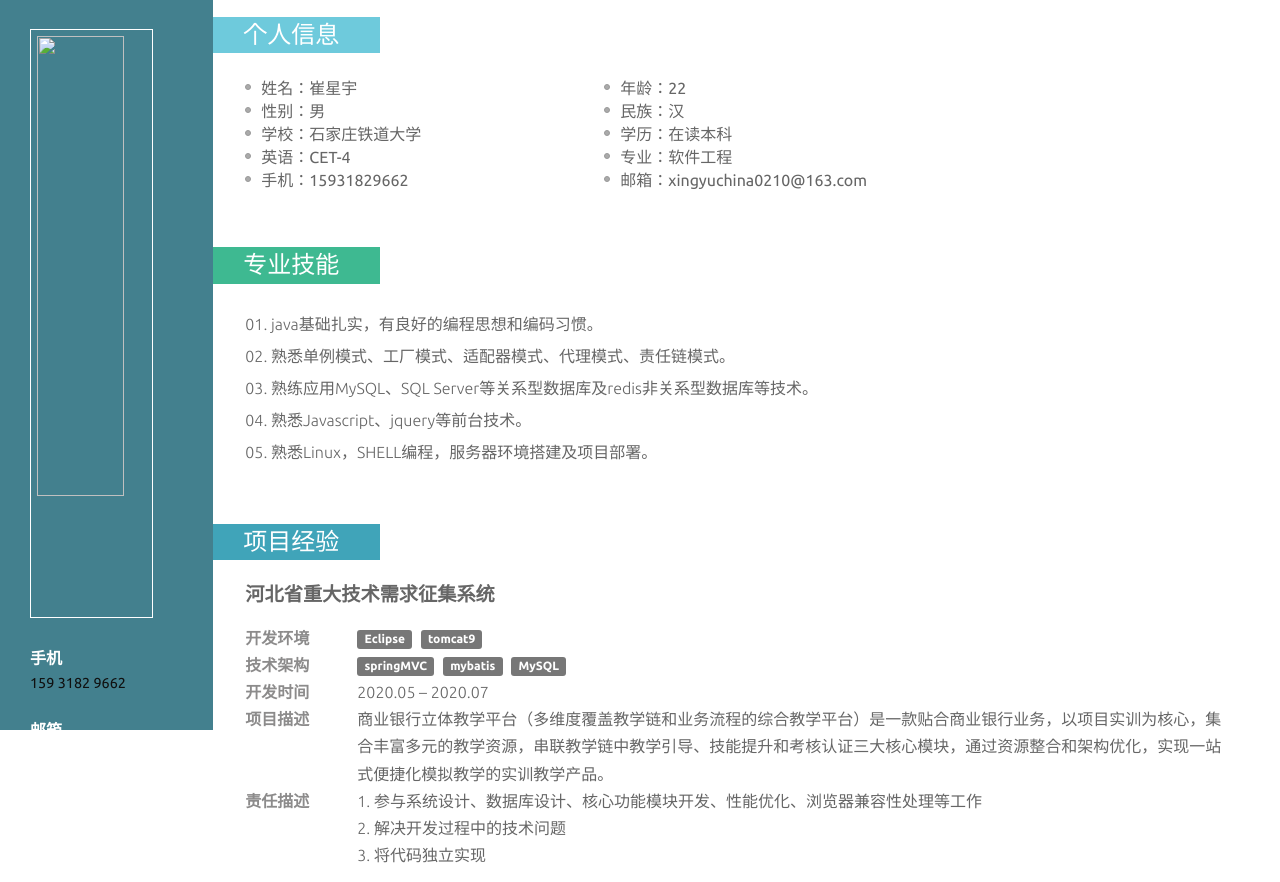
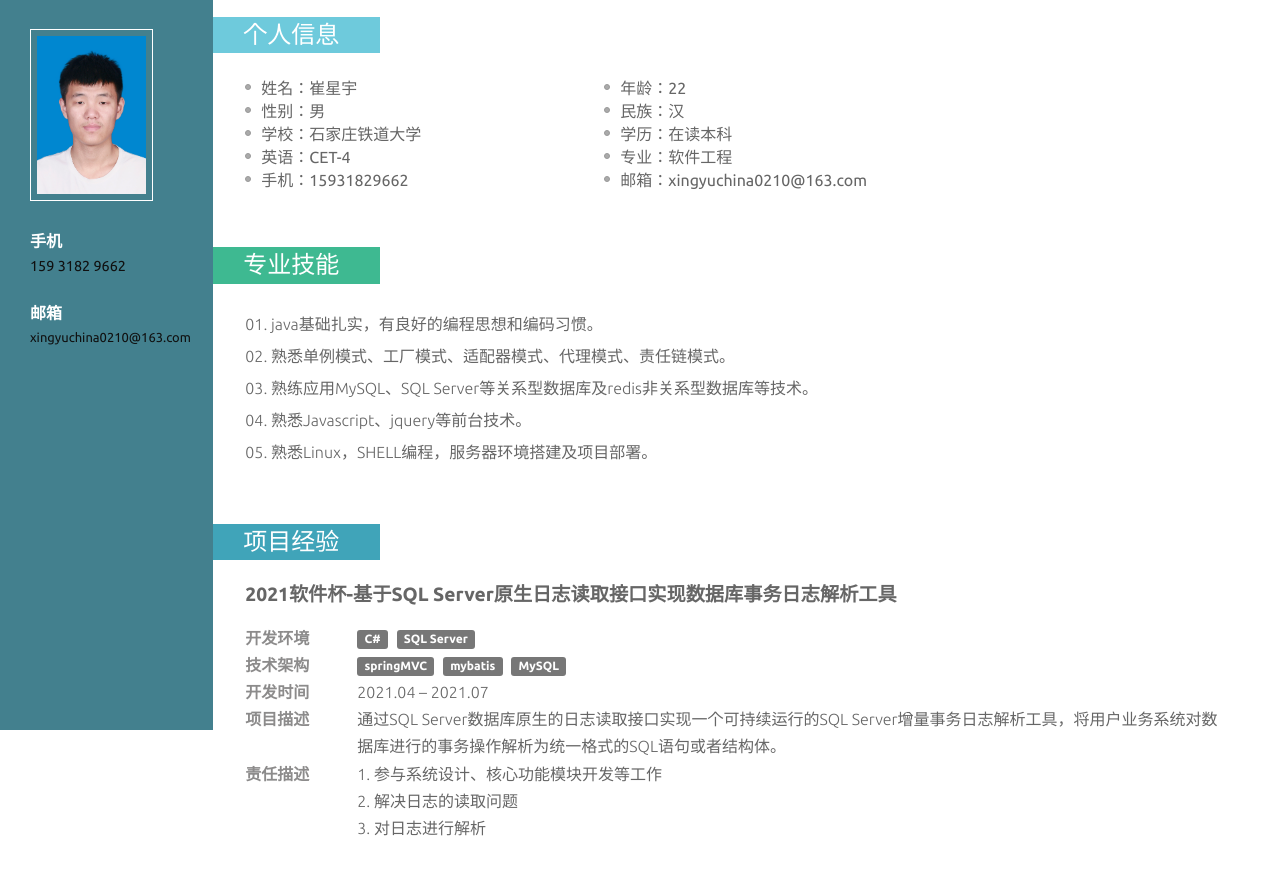
Before and after one commit to XingYu1032/XingYu1032, a plain HTML site: page index.html in a window 1280 px wide. Shown: the part 70-952 px from the top of the page. Drawn offline with nearby package versions, Linux system fonts and the light colour scheme.

Commit message:
Update index.html

```diff
--- a/index.html
+++ b/index.html
@@ -22,7 +22,7 @@
     <div class="col-sm-3 col-md-2 sidebar">
         <div class="sidebar_top">
             <h1>崔星宇</h1>
-            <img src="#" alt="" />
+            <img src="_MG_0418.jpg" />
         </div>
         <div class="details">
             <h3>手机</h3>
@@ -93,6 +93,44 @@
             </div>
             <div class="item">
                 <h3 class="clr clr4">项目经验</h3>
+
+                                <div class="item_detail">
+                    <h5>2021软件杯-基于SQL Server原生日志读取接口实现数据库事务日志解析工具</h5>
+                    <dl class="project">
+                        <dt>开发环境</dt>
+                        <dd>
+                            <span class="label label-default">C#</span>
+                            <span class="label label-default">SQL Server</span>
+
+                            <!--<span class="label label-default">svn</span>-->
+                        </dd>
+                        <div class="clearfix"></div>
+                        <dt>技术架构</dt>
+                        <dd>
+                            <!--<span class="label label-default">freemarker</span>-->
+                            <span class="label label-default">springMVC</span>
+                            <span class="label label-default">mybatis</span>
+                            <!--<span class="label label-default">ehcache</span>-->
+                            <span class="label label-default">MySQL</span>
+                        </dd>
+                        <div class="clearfix"></div>
+                        <dt>开发时间</dt>
+                        <dd>2021.04 – 2021.07</dd>
+                        <dt>项目描述</dt>
+                        <dd>
+                            <p>通过SQL Server数据库原生的日志读取接口实现一个可持续运行的SQL Server增量事务日志解析工具，将用户业务系统对数据库进行的事务操作解析为统一格式的SQL语句或者结构体。</p>
+                        </dd>
+                        <dt>责任描述</dt>
+                        <dd>1. 参与系统设计、核心功能模块开发等工作</dd>
+                        <dd>2. 解决日志的读取问题</dd>
+                        <dd>3. 对日志进行解析</dd>
+                    </dl>
+                    <div class="clearfix"></div>
+                </div>
+
+
+
+
                 <div class="item_detail">
                     <h5>河北省重大技术需求征集系统</h5>
                     <dl class="project">
@@ -116,7 +154,7 @@
                         <dd>2020.05 – 2020.07</dd>
                         <dt>项目描述</dt>
                         <dd>
-                            <p>商业银行立体教学平台（多维度覆盖教学链和业务流程的综合教学平台）是一款贴合商业银行业务，以项目实训为核心，集合丰富多元的教学资源，串联教学链中教学引导、技能提升和考核认证三大核心模块，通过资源整合和架构优化，实现一站式便捷化模拟教学的实训教学产品。</p>
+                            <p>为了充分利用京津科技资源，破解河北省省产业转型升级、绿色崛起所面临的重大技术难题，现面向重点产业、重点领域、重点企业（单位）征集产业或领域关键技术难题，构建河北省重大技术需求数据库。</p>
                         </dd>
                         <dt>责任描述</dt>
                         <dd>1. 参与系统设计、数据库设计、核心功能模块开发、性能优化、浏览器兼容性处理等工作</dd>
```
